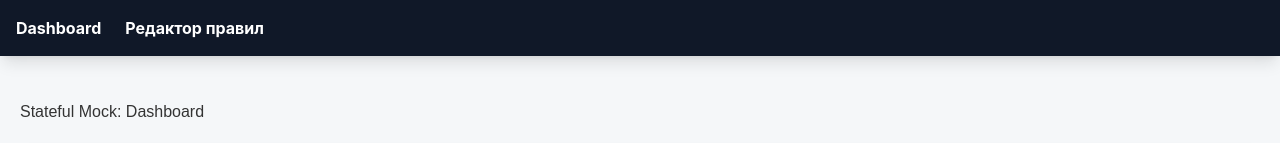
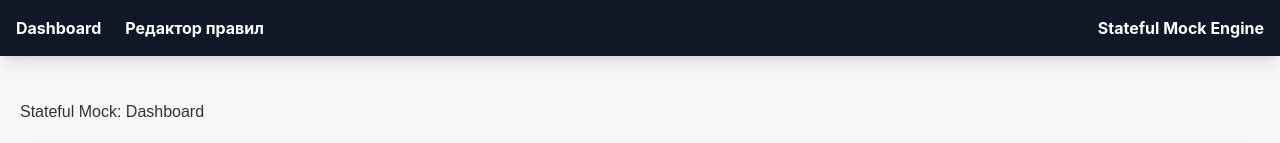
Before and after one commit to 2ZS7/frontend-mock, a React (Vite) app: page / in a window 1280 px wide. Shown: the top 143 px of the page. Built offline with nearby package versions, Linux system fonts and the light colour scheme; no server answers.

Commit message:
fix: выравнивание  ссылки с правой стороны

```diff
--- a/src/components/Header.tsx
+++ b/src/components/Header.tsx
@@ -8,6 +8,7 @@ export default function Header() {
         <nav className="p-4 bg-gray-900 text-white flex gap-6 shadow-lg mb-6">
             <Link to="/" className="font-bold hover:text-blue-400">Dashboard</Link>
             <Link to="/rules" className="font-bold hover:text-blue-400">Редактор правил</Link>
+            <Link to="/" className="ml-auto font-bold hover:text-blue-400">Stateful Mock Engine</Link>
         </nav>
     );
 }
```
